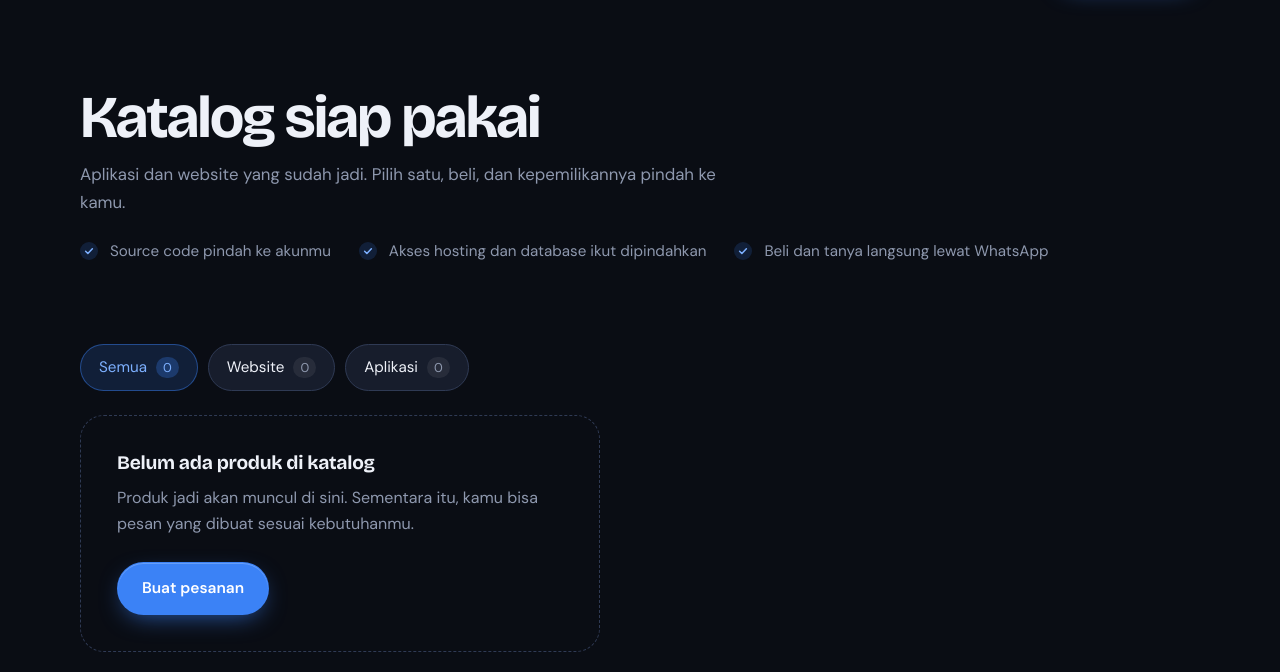
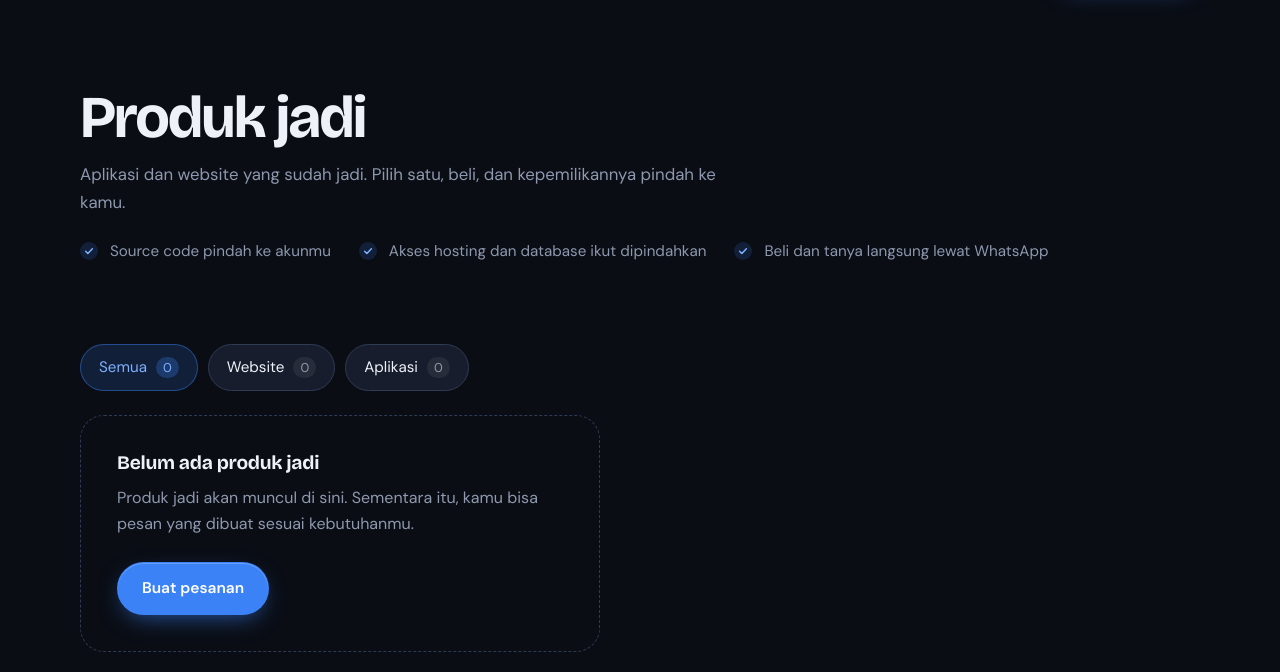
Before and after one commit to Dayynime/Dayynime, a Flask app: page /katalog in a window 1280 px wide. Shown: the part 69-741 px from the top of the page. Run offline with Flask 3, Linux system fonts and the light colour scheme.

Commit message:
first commit

```diff
--- a/app.py
+++ b/app.py
@@ -765,7 +765,7 @@ def katalog_detail(slug):
     p = decorate(row)
     buy_link = wa_link(
         f"Halo Dayynime, saya mau beli {p['title']} ({rupiah(p['final_price'])}) "
-        f"dari katalog. Masih tersedia?\n{request.url}"
+        f"dari halaman Produk Jadi. Masih tersedia?\n{request.url}"
     )
     page = render_template(
         "katalog_detail.html", p=p, buy_link=buy_link, steps=TRANSFER_STEPS
--- a/templates/admin_form.html
+++ b/templates/admin_form.html
@@ -63,7 +63,7 @@
 
     <div class="field" id="photos" data-sign="{{ url_for('admin_sign') }}" data-csrf="{{ csrf_token() }}">
       <label for="ph-pick">Foto</label>
-      <p class="hint">Foto pertama jadi sampul di daftar katalog. Jumlah foto bebas.</p>
+      <p class="hint">Foto pertama jadi sampul di daftar produk jadi. Jumlah foto bebas.</p>
       {% if cloud_ready %}
       <input id="ph-pick" type="file" accept="image/*" multiple>
       {% else %}
--- a/templates/admin_list.html
+++ b/templates/admin_list.html
@@ -1,10 +1,10 @@
 {% extends "base.html" %}
 {% from "_macros.html" import btn %}
-{% block title %}Admin katalog | {{ site.name }}{% endblock %}
+{% block title %}Admin produk jadi | {{ site.name }}{% endblock %}
 
 {% block content %}
 <section class="page-head wrap">
-  <h1>Admin katalog</h1>
+  <h1>Admin produk jadi</h1>
   <div class="row adm-top">
     {{ btn(url_for('admin_new'), 'Tambah produk', 'solid') }}
     {{ btn(url_for('katalog'), 'Lihat halaman publik', 'ghost') }}
@@ -55,7 +55,7 @@
   {% elif not error %}
   <div class="empty">
     <h3>Belum ada produk</h3>
-    <p>Tambahkan produk pertama, lalu muncul di halaman katalog.</p>
+    <p>Tambahkan produk pertama, lalu muncul di halaman produk jadi.</p>
     <div class="row">{{ btn(url_for('admin_new'), 'Tambah produk', 'solid') }}</div>
   </div>
   {% endif %}
--- a/templates/admin_login.html
+++ b/templates/admin_login.html
@@ -4,7 +4,7 @@
 {% block content %}
 <section class="page-head wrap">
   <h1>Masuk admin</h1>
-  <p class="sub">Khusus pemilik katalog.</p>
+  <p class="sub">Khusus admin produk jadi.</p>
 </section>
 <section class="sec wrap">
   <form class="fields adm-narrow" method="post" autocomplete="off">
--- a/templates/index.html
+++ b/templates/index.html
@@ -84,10 +84,10 @@
   </section>
 
   {% if kat_items %}
-  <!-- KATALOG -->
+  <!-- PRODUK JADI -->
   <section class="sec wrap">
     <div class="head" data-reveal>
-      <h2>Katalog siap pakai</h2>
+      <h2>Produk jadi</h2>
       <p class="sub">Aplikasi dan website yang sudah jadi, tinggal beli dan kepemilikannya pindah ke kamu.</p>
     </div>
     <ul class="lrows" data-reveal>
@@ -110,7 +110,7 @@
       </li>
       {% endfor %}
     </ul>
-    <p class="more" data-reveal>{{ btn(url_for('katalog'), 'Lihat semua ' ~ kat_total ~ ' produk' if kat_total > kat_items|length else 'Buka katalog', 'ghost') }}</p>
+    <p class="more" data-reveal>{{ btn(url_for('katalog'), 'Lihat semua ' ~ kat_total ~ ' produk' if kat_total > kat_items|length else 'Lihat semua produk', 'ghost') }}</p>
   </section>
   {% endif %}
 
--- a/templates/katalog.html
+++ b/templates/katalog.html
@@ -1,11 +1,11 @@
 {% extends "base.html" %}
 {% from "_macros.html" import btn, tick %}
-{% block title %}Katalog aplikasi dan website jadi | {{ site.name }}{% endblock %}
+{% block title %}Produk jadi: aplikasi dan website siap beli | {{ site.name }}{% endblock %}
 {% block description %}Aplikasi dan website anime yang sudah jadi, tinggal pilih dan beli. Kepemilikan dipindahkan ke kamu setelah pembelian.{% endblock %}
 
 {% block content %}
 <section class="page-head wrap">
-  <h1>Katalog siap pakai</h1>
+  <h1>Produk jadi</h1>
   <p class="sub">Aplikasi dan website yang sudah jadi. Pilih satu, beli, dan kepemilikannya pindah ke kamu.</p>
   <ul class="ticks kat-points">
     <li>{{ tick() }}Source code pindah ke akunmu</li>
@@ -25,7 +25,7 @@
 
   {% if failed %}
   <div class="empty">
-    <h3>Katalog belum bisa dimuat</h3>
+    <h3>Produk jadi belum bisa dimuat</h3>
     <p>Coba muat ulang halaman ini beberapa saat lagi.</p>
   </div>
   {% elif items %}
@@ -67,7 +67,7 @@
   </ul>
   {% else %}
   <div class="empty">
-    <h3>{% if jenis %}Belum ada produk di jenis ini{% else %}Belum ada produk di katalog{% endif %}</h3>
+    <h3>{% if jenis %}Belum ada produk di jenis ini{% else %}Belum ada produk jadi{% endif %}</h3>
     <p>Produk jadi akan muncul di sini. Sementara itu, kamu bisa pesan yang dibuat sesuai kebutuhanmu.</p>
     <div class="row">{{ btn(url_for('pesan'), 'Buat pesanan', 'solid') }}</div>
   </div>
--- a/templates/katalog_detail.html
+++ b/templates/katalog_detail.html
@@ -1,6 +1,6 @@
 {% extends "base.html" %}
 {% from "_macros.html" import btn %}
-{% block title %}{{ p.title }} | Katalog | {{ site.name }}{% endblock %}
+{% block title %}{{ p.title }} | Produk jadi | {{ site.name }}{% endblock %}
 {% block description %}{{ (p.description or p.title)|replace('\n', ' ')|truncate(150) }}{% endblock %}
 {% block head_extra %}{% if p.images %}<meta property="og:image" content="{{ p.images[0]|cdn('card') }}">{% endif %}{% endblock %}
 
@@ -80,7 +80,7 @@
   <div class="cta" data-reveal>
     {% if p.sold %}
     <h2>Cari yang lain?</h2>
-    <p>Masih ada produk jadi lain di katalog, atau kami buatkan yang baru.</p>
+    <p>Masih ada produk jadi lain, atau kami buatkan yang baru.</p>
     <div class="actions">
       {{ btn(url_for('katalog'), 'Lihat katalog', 'solid light') }}
       {{ btn(url_for('pesan'), 'Buat pesanan', 'ghost on-dark') }}
--- a/templates/katalog_error.html
+++ b/templates/katalog_error.html
@@ -1,6 +1,6 @@
 {% extends "base.html" %}
 {% from "_macros.html" import btn %}
-{% block title %}Katalog belum bisa dimuat | {{ site.name }}{% endblock %}
+{% block title %}Produk jadi belum bisa dimuat | {{ site.name }}{% endblock %}
 
 {% block content %}
 <section class="page-head wrap">
```
Also changed, not shown: README.md.
